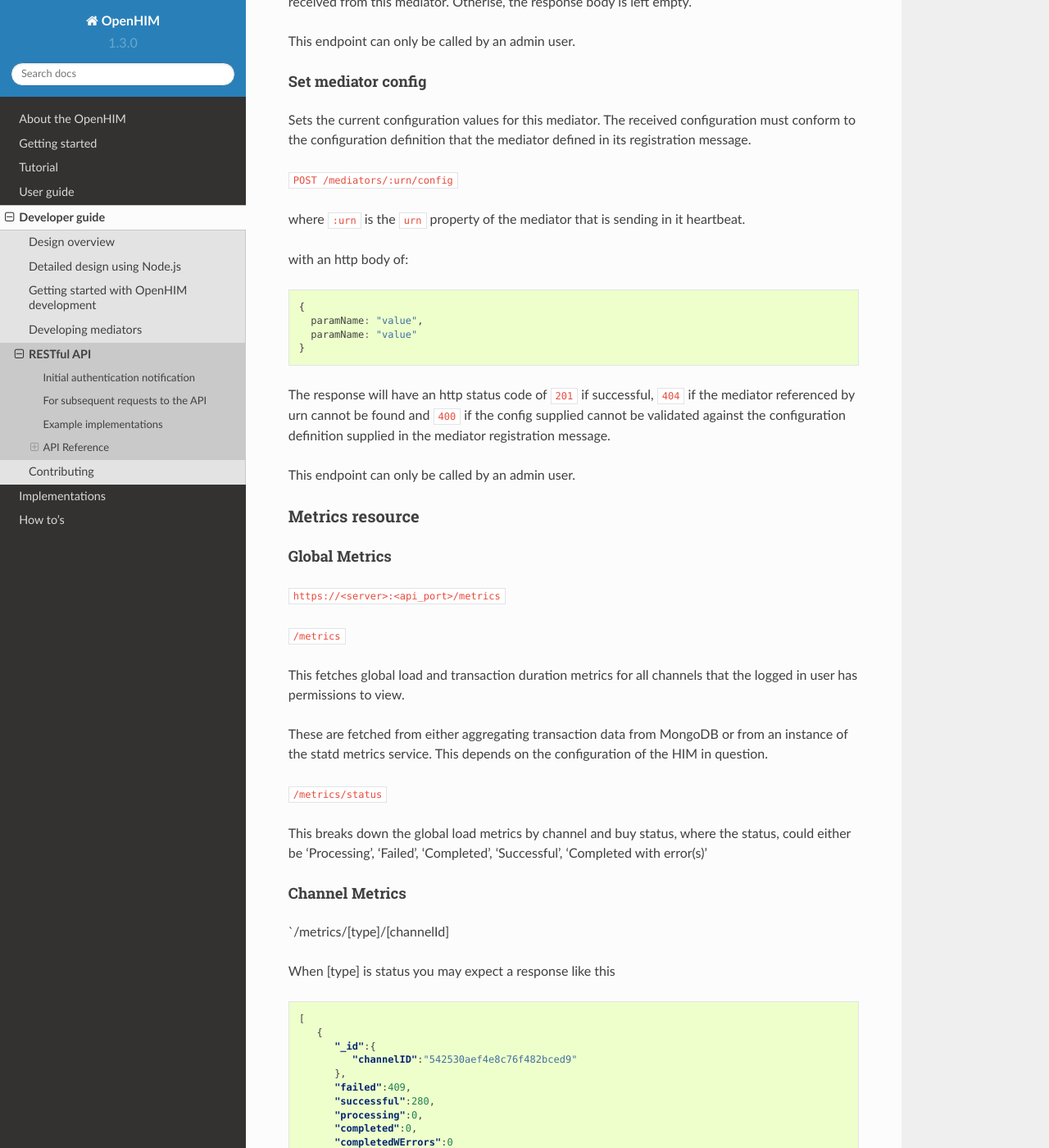
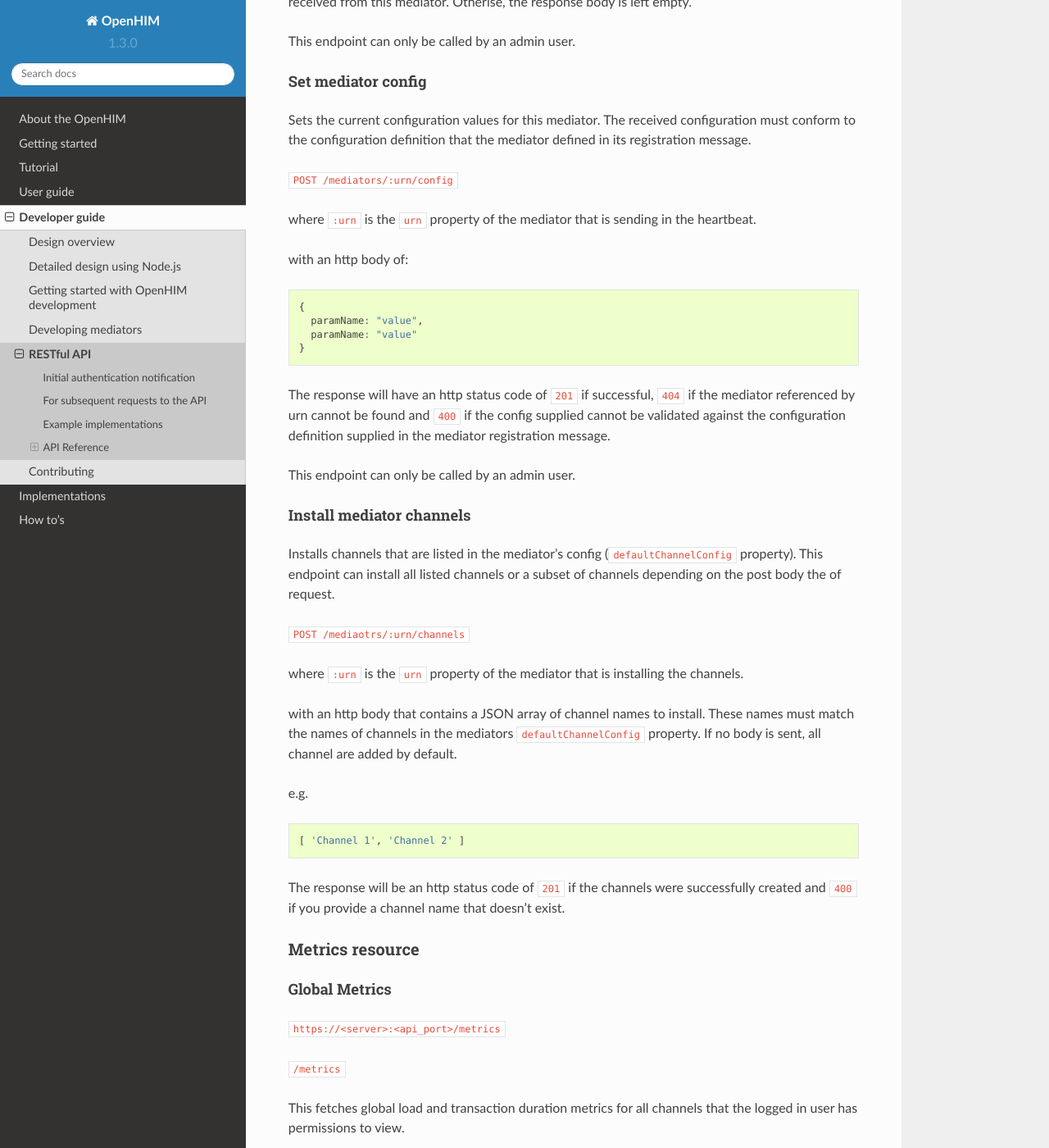
Before and after one commit to jembi/openhim-core-js, a Sphinx documentation site: the page built from docs/dev-guide/api-ref.md, in a window 1280 px wide and 1400 px high, scrolled down 14568 px. Shown: the whole window at 82% size. Built offline with Sphinx 7.4.7 and the Read the Docs theme 2.0.0, drawn with Linux system fonts in a browser that asks for light colours.

Commit message:
Add an API reference entry

````diff
--- a/docs/dev-guide/api-ref.md
+++ b/docs/dev-guide/api-ref.md
@@ -584,7 +584,7 @@
 
 `POST /mediators/:urn/config`
 
-where `:urn` is the `urn` property of the mediator that is sending in it heartbeat.
+where `:urn` is the `urn` property of the mediator that is sending in the heartbeat.
 
 with an http body of:
 
@@ -598,6 +598,24 @@
 The response will have an http status code of `201` if successful, `404` if the mediator referenced by urn cannot be found and `400` if the config supplied cannot be validated against the configuration definition supplied in the mediator registration message.
 
 This endpoint can only be called by an admin user.
+
+#### Install mediator channels
+
+Installs channels that are listed in the mediator's config (`defaultChannelConfig` property). This endpoint can install all listed channels or a subset of channels depending on the post body the of request.
+
+`POST /mediaotrs/:urn/channels`
+
+where `:urn` is the `urn` property of the mediator that is installing the channels.
+
+with an http body that contains a JSON array of channel names to install. These names must match the names of channels in the mediators `defaultChannelConfig` property. If no body is sent, all channel are added by default.
+
+e.g.
+
+```js
+[ 'Channel 1', 'Channel 2' ]
+```
+
+The response will be an http status code of `201` if the channels were successfully created and `400` if you provide a channel name that doesn't exist.
 
 ### Metrics resource
 
````
